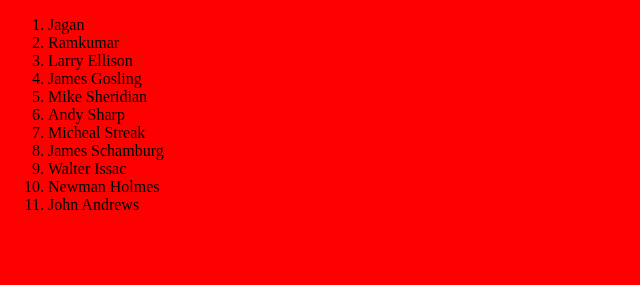
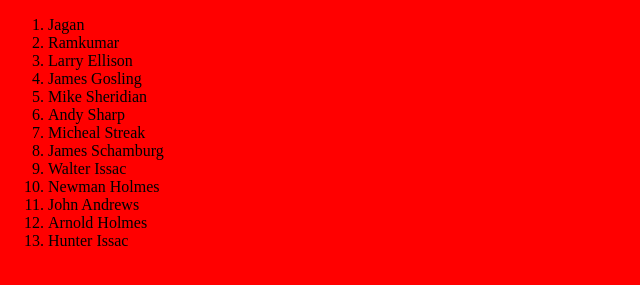
Before and after one commit to TrialSSG/TestOrgRepo, a plain HTML site: page Sample/WebContent/index.html in a window 1280 px wide. Shown: the part 105-390 px from the top of the page, without its empty margins (0-640 px from the left). Drawn offline with Linux system fonts and the light colour scheme.

Commit message:
Added by Shaji

```diff
--- a/Sample/WebContent/index.html
+++ b/Sample/WebContent/index.html
@@ -19,6 +19,8 @@
 <li>Walter Issac</li>
 <li>Newman Holmes</li>
 <li>John Andrews</li>
+<li>Arnold Holmes</li>
+<li>Hunter Issac</li>
 </ol>
 </body>
 </html>
```
